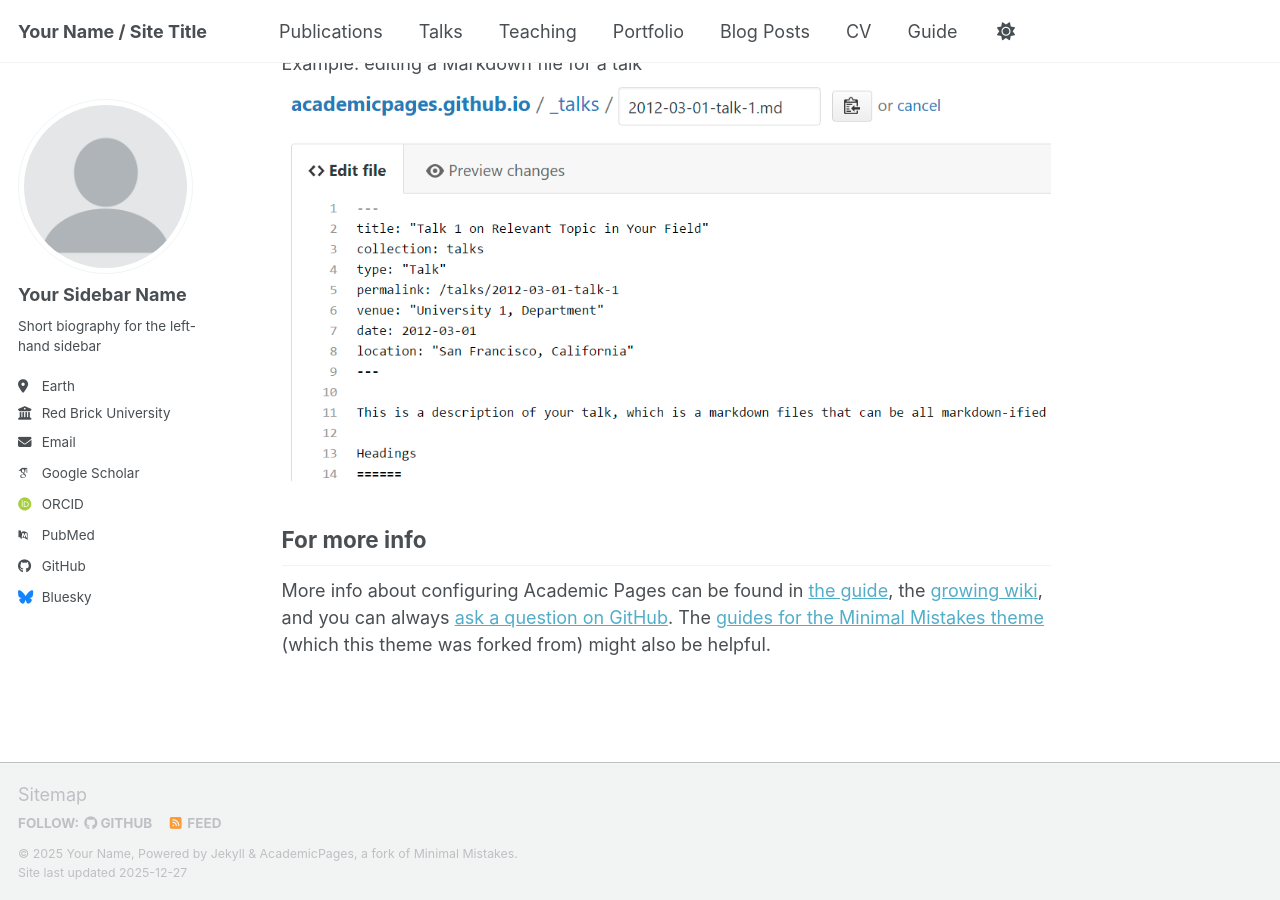
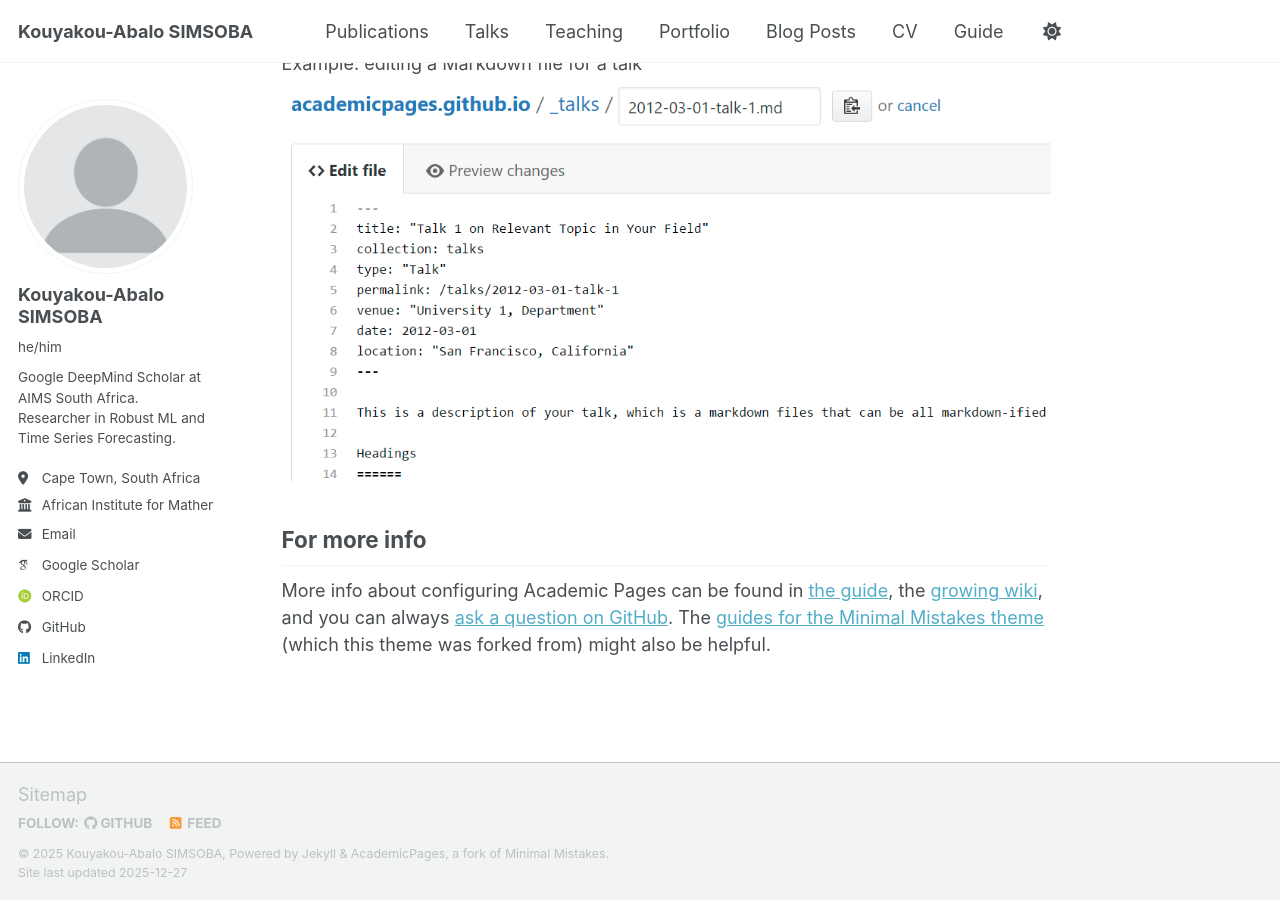
Before and after one commit to Abalo39/Abalo39.github.io, a Jekyll site: the page built from _pages/about.md, in a window 1280 px wide and 900 px high, scrolled down 2718 px. Built offline with Jekyll 4.4.1, drawn with Linux system fonts in a browser that asks for light colours; some web fonts are replaced; a script bundle is joined from its source files by our own code; library files that are not in the unit come from our copies; some of the changed lines change nothing that is shown.

Commit message:
Update _config.yml

```diff
--- a/_config.yml
+++ b/_config.yml
@@ -2,87 +2,81 @@
 #
 # This config file is meant for settings that affect your entire site, values
 # which you are expected to set up once and rarely need to edit after that.
-# For technical reasons, this file is *NOT* reloaded automatically when you use
-# `jekyll serve -l -H localhost`. If you change this file, please restart the
-# server process.
 
 # Basic Site Settings
-locale                   : "en-US"
+locale                  : "en-US"
 site_theme               : "default" # the available themes options are "default", "air", "sunrise", "mint", "dirt" and "contrast"
-title                    : "Your Name / Site Title"
+title                    : "Kouyakou-Abalo SIMSOBA"
 title_separator          : "-"
-name                     : &name "Your Name"
-description              : &description "Your Name's academic portfolio"   # Update this with a general description of your site, this is the default if not overridden by a page
-url                      : https://academicpages.github.io # The base hostname & protocol for your site e.g. "https://[your GitHub username].github.io",
-                                                           # or if you already have some other page hosted on Github then use "https://[your GitHub username].github.io/[Your Repo Name]"
+name                     : &name "Kouyakou-Abalo SIMSOBA"
+description              : &description "Google DeepMind Scholar | Artificial Intelligence for Science"
+url                      : "https://Abalo39.github.io"
 baseurl                  : "" # the subpath of your site, e.g. "/blog"
-repository               : "academicpages/academicpages.github.io"
+repository               : "Abalo39/Abalo39.github.io"
 
-# Site Author - The following control what appear as part of the author content on the side bar.
-#               If a field is blank the icon and link will not appear, otherwise it will be shown.
-#               Additional customization can be done by editing /_includes/author-profile.html
+# Site Author
 author:
   # Biographic information
   avatar           : "profile.png"
-  name             : "Your Sidebar Name"
-  pronouns         : # example: "she/her"
-  bio              : "Short biography for the left-hand sidebar"
-  location         : "Earth"
-  employer         : "Red Brick University"
-  uri              : # URL
-  email            : "none@example.org"
+  name             : "Kouyakou-Abalo SIMSOBA"
+  pronouns         : "he/him"
+  bio              : "Google DeepMind Scholar at AIMS South Africa. Researcher in Robust ML and Time Series Forecasting."
+  location         : "Cape Town, South Africa"
+  employer         : "African Institute for Mathematical Sciences (AIMS)"
+  uri              :
+  email            : "kouyakou@aims.ac.za"
 
   # Academic websites
-  academia         : # URL
-  arxiv            : # URL - Update with the correct link to your profile
-  googlescholar    : "https://scholar.google.com/citations?user=PS_CX0AAAAAJ"
-  inspire-hep      : # URL
-  impactstory      : # URL
-  orcid            : "https://orcid.org/yourorcidurl"
-  semantic         : # URL
-  ssrn             : # URL
-  pubmed           : "https://www.ncbi.nlm.nih.gov/pubmed/?term=john+snow"
-  researchgate     : # URL
-  scopus           : # URL
-  zotero           : # URL
+  academia          :
+  arxiv             :
+  googlescholar     : "https://scholar.google.com/citations?hl=en&user=RtYAMMoAAAAJ"
+  inspire-hep       :
+  impactstory       :
+  orcid             : "0009-0005-4050-5040"
+  semantic          :
+  ssrn              :
+  pubmed            :
+  researchgate      :
+  scopus            :
+  zotero            :
 
 
   # Repositories and software development
-  bitbucket        : # Username - Update with your username on the site
-  codepen          : # Username
-  dribbble         : # Username
-  github           : "academicpages"
-  kaggle           : # Username
-  stackoverflow    : # User number or user number and name (i.e., use "1" or "1/jeff-atwood")
+  bitbucket         :
+  codepen           :
+  dribbble          :
+  github            : "Abalo39"
+  kaggle            :
+  stackoverflow     :
 
   # Social media
-  artstation       : # Username
-  bluesky          : "bsky.app" # Replace this with you Bluesky username
-  facebook         : # Username
-  flickr           : # Username
-  foursquare       : # Username
-  goodreads        : # Username
-  google_plus      : # Username
-  keybase          : # Username
-  instagram        : # Username
-  lastfm           : # Username
-  linkedin         : # Username
-  mastodon         : # URL
-  medium           : # URL
-  pinterest        : # Username
-  soundcloud       : # Username
-  steam            : # Username
-  telegram         : # URL
-  tumblr           : # Username
-  twitter          : # Username for X / Twitter
-  vine             : # Username
-  weibo            : # Username
-  wikipedia        : # Username
-  xing             : # Username
-  youtube          : # Username
-  zhihu            : # Username
+  artstation        :
+  bluesky           :
+  facebook          :
+  flickr            :
+  foursquare        :
+  goodreads         :
+  google_plus       :
+  keybase           :
+  instagram         :
+  lastfm            :
+  linkedin          : "Abalo39" # Update with your full profile slug if different
+  mastodon          :
+  medium            :
+  pinterest         :
+  soundcloud        :
+  steam             :
+  telegram          :
+  tumblr            :
+  twitter           :
+  vine              :
+  weibo             :
+  wikipedia         :
+  xing              :
+  youtube           :
+  zhihu             :
 
-# Publication Category - The following the list of publication categories and their headings
+# Publication Category
 publication_category:
   books:
     title: 'Books'
@@ -92,25 +86,25 @@ publication_category:
     title: 'Conference Papers'
 
 # Site Settings
-teaser                   :  # filename of teaser fallback teaser image placed in /images/ for social media previews
-breadcrumbs              : false # true, false (default)
+teaser                   :
+breadcrumbs              : false
 words_per_minute         : 160
 future                   : true
-read_more                : "disabled" # if enabled, adds "Read more" links to excerpts
-talkmap_link             : false      #change to true to add link to talkmap on talks page
+read_more                : "disabled"
+talkmap_link             : false
 comments:
-  provider               : # false (default), "disqus", "discourse", "facebook", "google-plus", "staticman", "custom"
+  provider               :
   disqus:
     shortname            :
   discourse:
-    server               : # https://meta.discourse.org/t/embedding-discourse-comments-via-javascript/31963 , e.g.: meta.discourse.org
+    server               :
   facebook:
     appid                :
-    num_posts            : # 5 (default)
-    colorscheme          : # "light" (default), "dark"
+    num_posts            :
+    colorscheme          :
 staticman:
   allowedFields          : ['name', 'email', 'url', 'message']
-  branch                 : "gh-pages" # "master", "gh-pages"
+  branch                 : "gh-pages"
   commitMessage          : "New comment."
   filename               : comment-{@timestamp}
   format                 : "yml"
@@ -123,10 +117,10 @@ staticman:
     date:
       type               : "date"
       options:
-        format           : "iso8601" # "iso8601" (default), "timestamp-seconds", "timestamp-milliseconds"
+        format           : "iso8601"
 atom_feed:
-  hide                   : false     # change to true to hide the RSS feed in the footer
-  path                   : # blank (default) uses feed.xml
+  hide                   : false
+  path                   :
 
 
 # SEO Related
@@ -143,19 +137,17 @@ facebook:
   username               :
   app_id                 :
   publisher              :
-og_image                 :  # Social media default site image
-og_description           :  # Social media default site image description
-# For specifying social profiles
-# - https://developers.google.com/structured-data/customize/social-profiles
+og_image                 :
+og_description           :
 social:
-  type                   : # Person or Organization (defaults to Person)
-  name                   : # If the user or organization name differs from the site's name
-  links: # An array of links to social media profiles
+  type                   :
+  name                   :
+  links:
 
 
 # Analytics
 analytics:
-  provider               :  "false" # false (default), "google", "google-universal", "google-analytics-4", "custom"
+  provider               :  "false"
   google:
     tracking_id          :
 
@@ -219,7 +211,7 @@ kramdown:
   enable_coderay: false
 
 
-# These settings control the types of collections used by the template
+# Collections
 collections:
   teaching:
     output: true
@@ -235,9 +227,8 @@ collections:
     permalink: /:collection/:path/
 
 
-# These settings control how pages and collections are included in the site
+# Defaults
 defaults:
-  # _posts
   - scope:
       path: ""
       type: posts
@@ -248,14 +239,12 @@ defaults:
       comments: true
       share: true
       related: true
-  # _pages
   - scope:
       path: ""
       type: pages
     values:
       layout: single
       author_profile: true
-  # _teaching
   - scope:
       path: ""
       type: teaching
@@ -264,7 +253,6 @@ defaults:
       author_profile: true
       share: true
       comments: true
-  # _publications
   - scope:
       path: ""
       type: publications
@@ -273,7 +261,6 @@ defaults:
       author_profile: true
       share: true
       comments: true
-  # _portfolio
   - scope:
       path: ""
       type: portfolio
@@ -282,7 +269,6 @@ defaults:
       author_profile: true
       share: true
       comment: true
-  # _talks
   - scope:
       path: ""
       type: talks
@@ -295,14 +281,12 @@ defaults:
 # Sass/SCSS
 sass:
   sass_dir: _sass
-  style: compressed # https://sass-lang.com/documentation/file.SASS_REFERENCE.html#output_style
+  style: compressed
 
 
 # Outputting
 permalink: /:categories/:title/
-# paginate: 5 # amount of posts to show
-# paginate_path: /page:num/
-timezone: Etc/UTC # https://en.wikipedia.org/wiki/List_of_tz_database_time_zones
+timezone: Etc/UTC
 
 
 # Plugins
@@ -314,7 +298,6 @@ plugins:
   - jekyll-redirect-from
   - jemoji
 
-# Mimic GitHub Pages with --safe
 whitelist:
   - jekyll-feed
   - jekyll-gist
@@ -325,36 +308,15 @@ whitelist:
 
 
 # Archives
-#  Type
-#  - GitHub Pages compatible archive pages built with Liquid ~> type: liquid (default)
-#  - Jekyll Archives plugin archive pages ~> type: jekyll-archives
-#  Path (examples)
-#  - Archive page should exist at path when using Liquid method or you can
-#    expect broken links (especially with breadcrumbs enabled)
-#  - <base_path>/tags/my-awesome-tag/index.html ~> path: /tags/
-#  - <base_path/categories/my-awesome-category/index.html ~> path: /categories/
-#  - <base_path/my-awesome-category/index.html ~> path: /
 category_archive:
   type: liquid
   path: /categories/
 tag_archive:
   type: liquid
   path: /tags/
-# https://github.com/jekyll/jekyll-archives
-# jekyll-archives:
-#   enabled:
-#     - categories
-#     - tags
-#   layouts:
-#     category: archive-taxonomy
-#     tag: archive-taxonomy
-#   permalinks:
-#     category: /categories/:name/
-#     tag: /tags/:name/
 
 
 # HTML Compression
-# - https://jch.penibelst.de/
 compress_html:
   clippings: all
   ignore:
```
